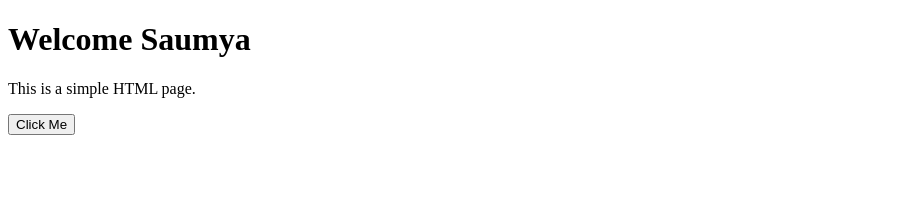
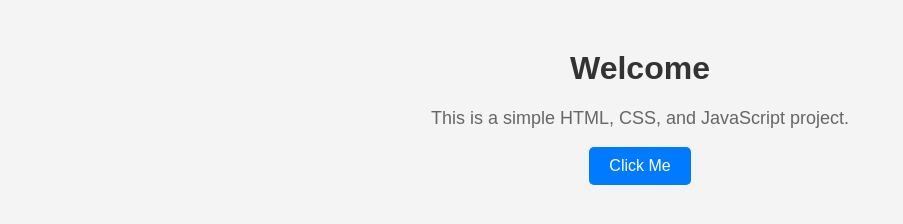
Before and after one commit to saum7033/pr, a plain HTML site: page index.html in a window 1280 px wide. Shown: the whole page, without its empty margins (0-903 px from the left). Drawn offline with Linux system fonts and the light colour scheme.

Commit message:
Update index page in feature1

```diff
--- a/index.html
+++ b/index.html
@@ -1,11 +1,15 @@
 <!DOCTYPE html>
 <html>
 <head>
-    <title>My First Web </title>
+    <title>JS Example</title>
+    <link rel="stylesheet" href="style.css">
 </head>
 <body>
-    <h1>Welcome Saumya</h1>
-    <p>This is a simple HTML page.</p>
-    <button onclick="alert('Hello, World!')">Click Me</button>
+    <h1>Welcome</h1>
+    <p>This is a simple HTML, CSS, and JavaScript project.</p>
+
+    <button onclick="greet()">Click Me</button>
+
+    <script src="script.js"></script>
 </body>
 </html>
```
Also changed, not shown: dd.js (added, +15 -0 lines).
